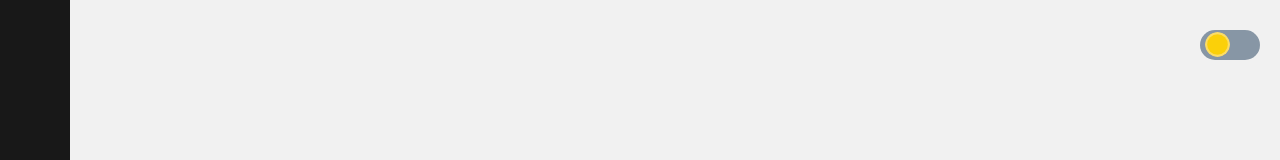
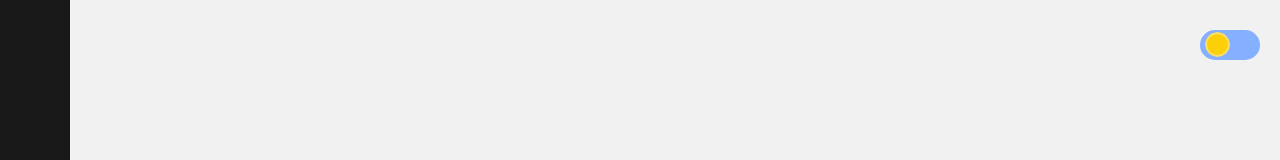
Before and after one commit to Madses/portfolio, a React (Create React App) app: page / in a window 1280 px wide. Shown: the top 160 px of the page. Built offline with nearby package versions, Linux system fonts and the light colour scheme.

Commit message:
styled toggle

```diff
--- a/src/components/Header/Header.js
+++ b/src/components/Header/Header.js
@@ -2,14 +2,15 @@ import React from "react";
 import * as S from "./Header.styled";
 import { useThemeStore } from "../../store";
 import Toggle from "../Toggle";
+import sun from "../../assets/sun.svg";
+import moon from "../../assets/moon.svg";
 
 export default function Header() {
     const { setTheme } = useThemeStore();
-
+    const icons = { active: moon, inactive: sun };
     return (
         <S.Header>
-            {/* <span>Site colors:</span> */}
-            <Toggle />
+            <Toggle icons={icons} handler={() => console.log("state")} />
         </S.Header>
     );
 }
--- a/src/components/Toggle/Toggle.js
+++ b/src/components/Toggle/Toggle.js
@@ -1,9 +1,7 @@
 import React, { useState } from "react";
 import * as S from "./Toggle.styled";
-import sun from "../../assets/sun.svg";
-import moon from "../../assets/moon.svg";
 
-export default function Toggle() {
+export default function Toggle({ icons, handler }) {
     const [active, setActive] = useState(false);
     const handleClick = () => {
         setActive(prev => !prev);
@@ -14,7 +12,7 @@ export default function Toggle() {
             <S.Toggle
                 onClick={handleClick}
                 active={active}
-                image={active ? moon : sun}
+                image={active ? icons.active : icons.inactive}
             ></S.Toggle>
         </>
     );
--- a/src/components/Toggle/Toggle.styled.js
+++ b/src/components/Toggle/Toggle.styled.js
@@ -3,8 +3,9 @@ import styled from "styled-components";
 export const Toggle = styled.button`
     width: 60px;
     height: 30px;
+    transition: 0.2s;
     border-radius: 15px;
-    background: #8796a5;
+    background: ${props => (props.active ? "#131826" : "#85afff")};
     position: relative;
 
     &::after {
```
